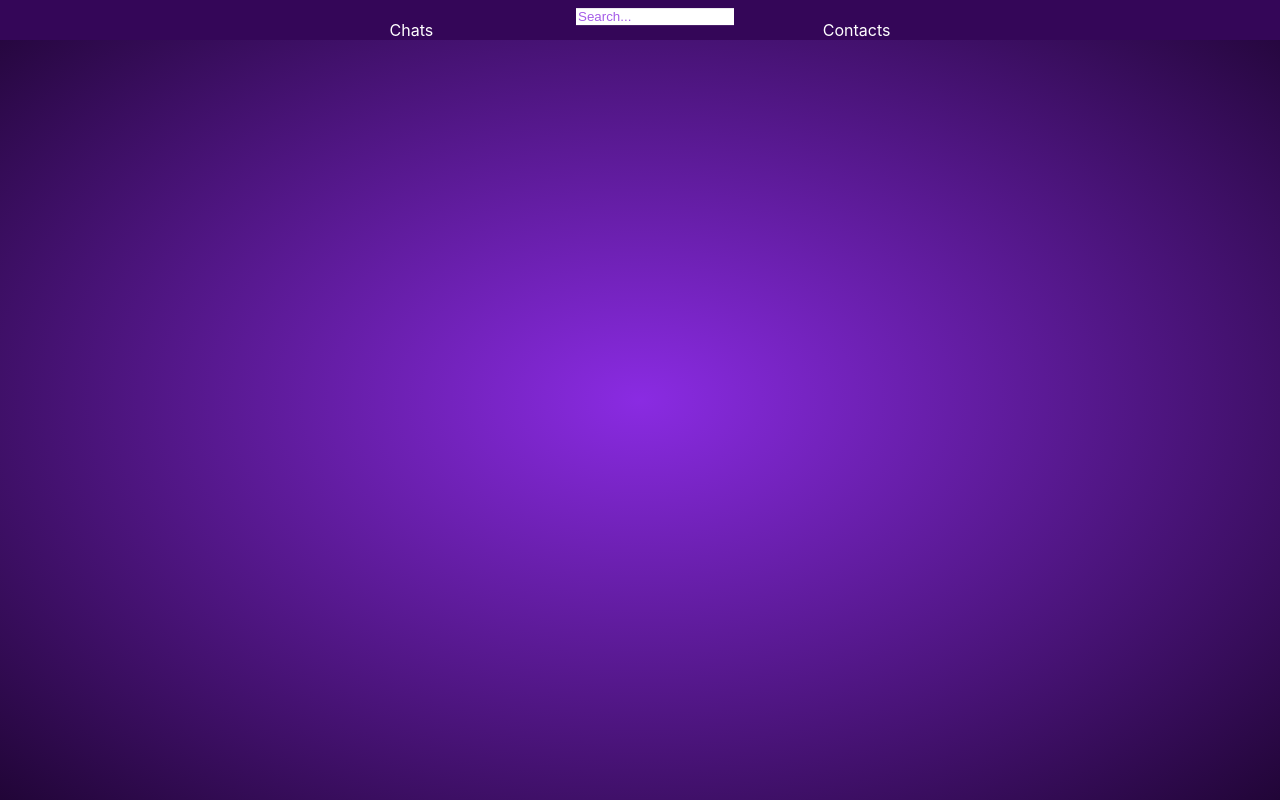
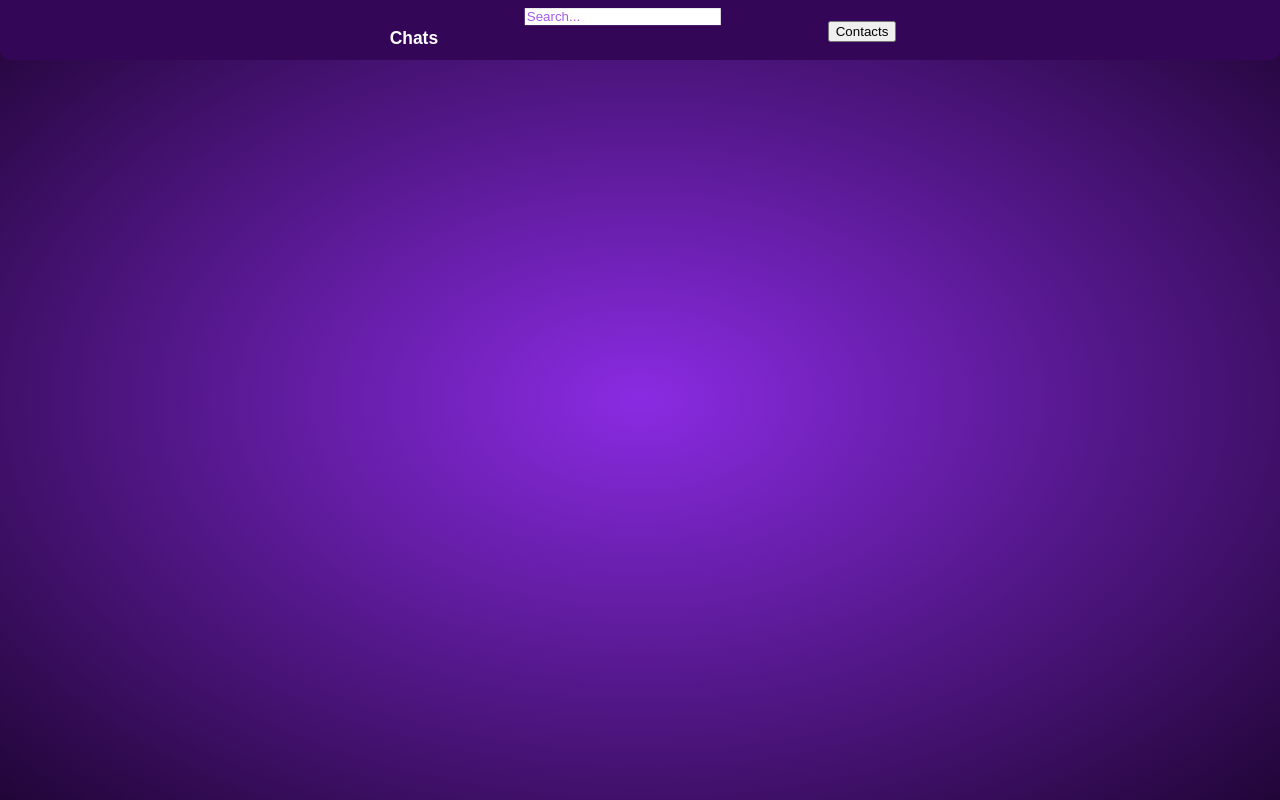
Before and after one commit to EyasSh/FinalProject, a React (Create React App) app in the folder client/: page /User/Home in a window 1280 px wide. Built offline with nearby package versions, Linux system fonts and the light colour scheme.

Commit message:
refactor: fixed the chat problem will finalize style

```diff
--- a/client/src/App.js
+++ b/client/src/App.js
@@ -13,7 +13,15 @@ function App() {
           <Route exact path="/" element={<Login />}></Route>
           <Route exact path="/Signup" element={<SignUp />}></Route>
           <Route exact path='/User' element={<User />}></Route>
-          <Route exact path='/User/Home' element={<Home />}></Route>
+          <Route exact path='/User/Home' element={<Home />}>
+            <Route exact path='/User/Home/Chats'
+              element={<h1>chats work</h1>}>
+            </Route>
+            <Route exact path='/User/Home/Contacts'
+              element={<h1>contacts work</h1>}>
+            </Route>
+          </Route>
+
         </Routes>
       </Router>
     </div>
--- a/client/src/Home/Home.jsx
+++ b/client/src/Home/Home.jsx
@@ -1,10 +1,12 @@
 import React from 'react';
 import Nav from '../Nav/Nav';
+import {Outlet} from 'react-router-dom'
 
 function Home(props) {
     return (
         <div>
             <Nav></Nav>
+            <Outlet></Outlet>
         </div>
     );
 }
--- a/client/src/Nav/Nav.css
+++ b/client/src/Nav/Nav.css
@@ -1,13 +1,11 @@
 
 .Search{
-    transform: translate(45vw,30%);
+    transform: translate(41vw,30%);
     outline: none;
     border: none;
     caret-color: rgb(155, 75, 229) ;
     color:rgb(155, 75, 229) ;
-    width: 12vw;
-
-
+    width: 15vw;
 }
 .Search:focus , .Search:hover{
     outline: none;
@@ -15,8 +13,9 @@
 }
 .Nav-Container{
     background-color: #340658;
-    height: 125%;
-    margin-bottom:#340658,200% ;
+    border-bottom-right-radius:10px ;
+    border-bottom-left-radius:10px ;
+    height: 7.5vh;
   }
 .Op-Container{
     color: white;
@@ -24,3 +23,27 @@
     flex-direction: row;
     justify-content: space-evenly;
 }
+.Chat-Btn{
+    background-color: transparent;
+    color: white;
+    border:none;
+    font-family: 'Robotto' ,sans-serif;
+    font-weight: bold;
+    font-size: 1.09em;
+    height: 4.5vh;
+    transition: 0.11s ease-in;
+}
+.Chat-Btn:hover{
+    cursor: pointer;
+}
+.Chat-Btn:active{
+    background-color: white;
+    color:#340658 ;
+}
+.Chat-Btn:focus{
+
+    border-top-left-radius:20% ;
+    border-top-right-radius:20% ;
+    background-color: white;
+    color:#340658 ;
+}
--- a/client/src/Nav/Nav.jsx
+++ b/client/src/Nav/Nav.jsx
@@ -1,6 +1,7 @@
 import React from 'react';
 import { AudioOutlined ,SearchOutlined } from '@ant-design/icons';
 import './Nav.css'
+import { Link, Route, Router, Routes } from 'react-router-dom';
 
 function Nav(props) {
 
@@ -11,8 +12,18 @@ function Nav(props) {
 
 
             <div className='Op-Container'>
-            <span>Chats</span>
-            <span> Contacts</span>
+
+            <Link to='/User/Home/Chats'>
+                <button
+
+                className='Chat-Btn'
+                >Chats</button>
+            </Link>
+
+            <Link to='/User/Home/Contacts'>
+                <button className='Contact-Btn'> Contacts</button>
+            </Link>
+
             </div>
 
 
```
